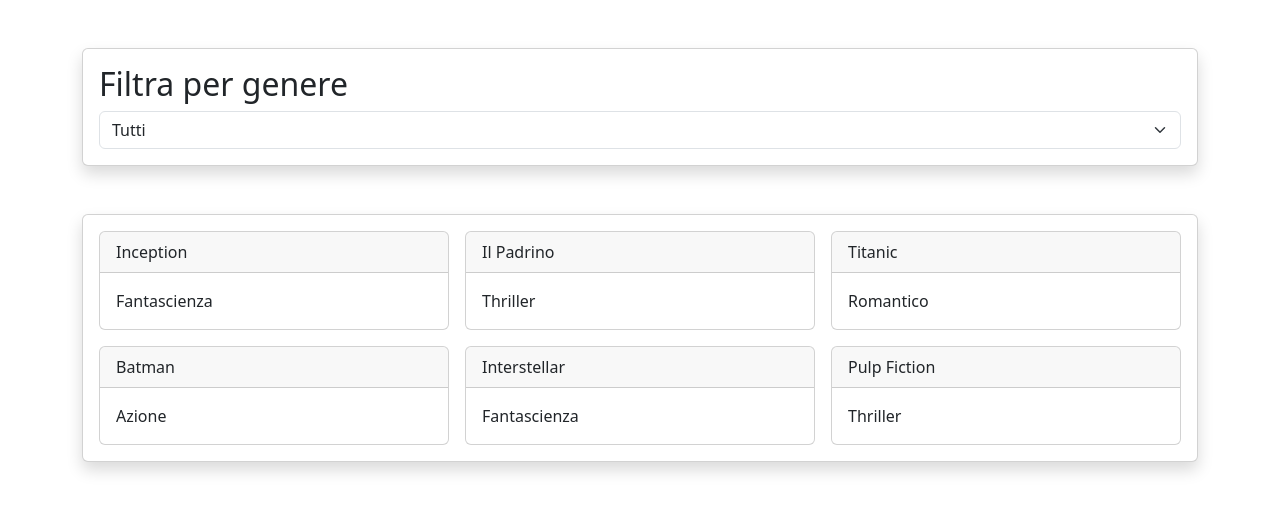
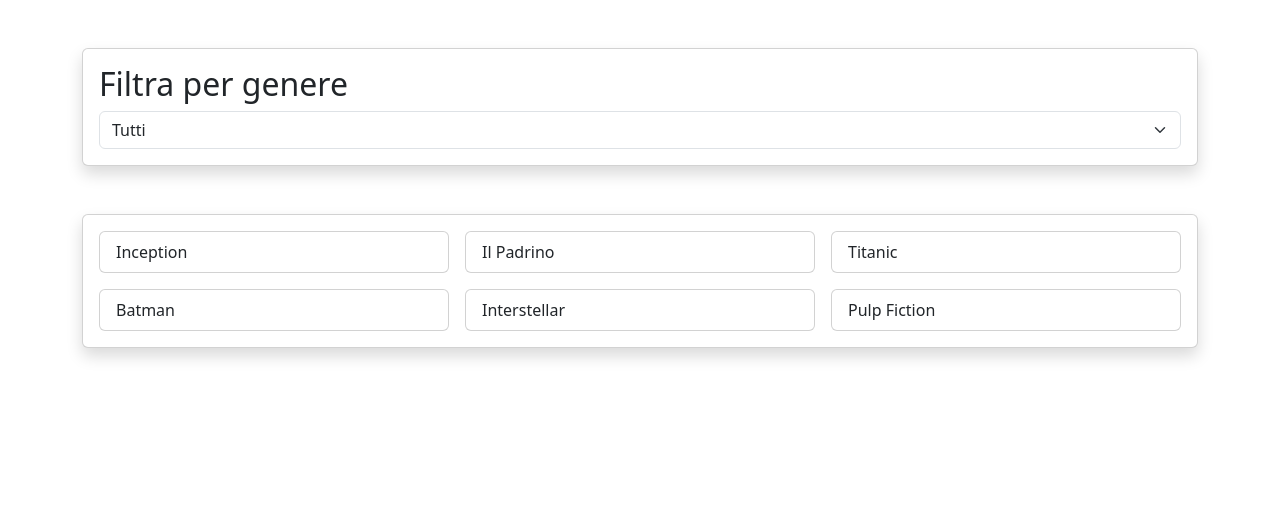
Before and after one commit to fedebacci/react-movie-filter, a React (Vite) app: page / in a window 1280 px wide. Shown: the top 512 px of the page. Built offline with nearby package versions, Linux system fonts and the light colour scheme.

Commit message:
divisione in componenti

```diff
--- a/src/components/layout/Main.jsx
+++ b/src/components/layout/Main.jsx
@@ -1,5 +1,8 @@
 import { useEffect, useState } from "react"
 import moviesData from "../../assets/js/data/data"
+
+import MoviesList from "../movies/MoviesList"
+import FilterBySelect from "../ui/FilterBySelect";
 
 
 
@@ -36,56 +39,17 @@
 
             <div className="container">
 
-                <div className="card shadow p-3 my-5">
-                    <div className="row">
-                        <div className="col-12">
-                            <h2>Filtra per genere</h2>
-                            <select
-                                value={filteredGenre}
-                                onChange={(e) => {
-                                    // console.debug("Setto genere per filtro:", e.target.value)
-                                    setFilteredGenre(e.target.value)}
-                                }
-
-                                className="form-select"
-                                aria-label="Select for genre filter"
-                            >
-                                <option defaultValue value="all">Tutti</option>
-
-                                {
-                                    genres.map((genre, index) => {
-                                        return (
-                                            <option key={index} value={genre}>{genre}</option>
-                                        );
-                                    })
-                                }
-                            </select>
-                        </div>
-                    </div>
-                </div>
+                <FilterBySelect
+                    filteredElement={filteredGenre}
+                    handleChange={(e) => {setFilteredGenre(e.target.value)}}
+                    possibleValues={genres}
+                />
 
 
+                <MoviesList
+                    movies={filteredMovies}
+                />
 
-                <div className="card shadow p-3">
-                    <div className="row row-cols-3 g-3">
-                        {
-                            filteredMovies.map((movie, index) => {
-                                return (
-                                    <div key={index} className="col">
-                                        <div className="card h-100">
-                                            <div className="card-header">
-                                                {movie.title}
-                                            </div>
-                                            <div className="card-body">
-                                                {movie.genre}
-                                            </div>
-                                        </div>
-                                    </div>
-                                );
-                            })
-                        }
-                    </div>
-                </div>
             </div>
 
 
--- a/src/components/movies/MovieCard.jsx
+++ b/src/components/movies/MovieCard.jsx
@@ -1,5 +1,15 @@
-export default function MovieCard () {
+export default function MovieCard ({ movie }) {
     return (
-
+        <div className="col">
+            {/* <div className="card h-100"> */}
+            <div className="card py-2 px-3 h-100">
+                {/* <div className="card-header"> */}
+                    {movie.title}
+                {/* </div> */}
+                {/* <div className="card-body">
+                    {movie.genre}
+                </div> */}
+            </div>
+        </div>
     );
 };
--- a/src/components/movies/MoviesList.jsx
+++ b/src/components/movies/MoviesList.jsx
@@ -1,5 +1,17 @@
-export default function MoviesList () {
+import MovieCard from "./MovieCard"
+
+export default function MoviesList ({ movies }) {
     return (
-
+        <div className="card shadow p-3">
+            <div className="row row-cols-3 g-3">
+                {
+                    movies.map((movie, index) => {
+                        return (
+                            <MovieCard key={index} movie={movie} />
+                        );
+                    })
+                }
+            </div>
+        </div>
     );
 };
--- a/src/components/ui/FilterBySelect.jsx
+++ b/src/components/ui/FilterBySelect.jsx
@@ -1,5 +1,28 @@
-export default function FilterBySelect () {
+export default function FilterBySelect ({ filteredElement, possibleValues , handleChange }) {
     return (
+        <div className="card shadow p-3 my-5">
+            <div className="row">
+                <div className="col-12">
+                    <h2>Filtra per genere</h2>
+                    <select
+                        value={filteredElement}
+                        onChange={handleChange}
 
+                        className="form-select"
+                        aria-label="Select for genre filter"
+                    >
+                        <option defaultValue value="all">Tutti</option>
+
+                        {
+                            possibleValues.map((genre, index) => {
+                                return (
+                                    <option key={index} value={genre}>{genre}</option>
+                                );
+                            })
+                        }
+                    </select>
+                </div>
+            </div>
+        </div>
     );
 };
```
